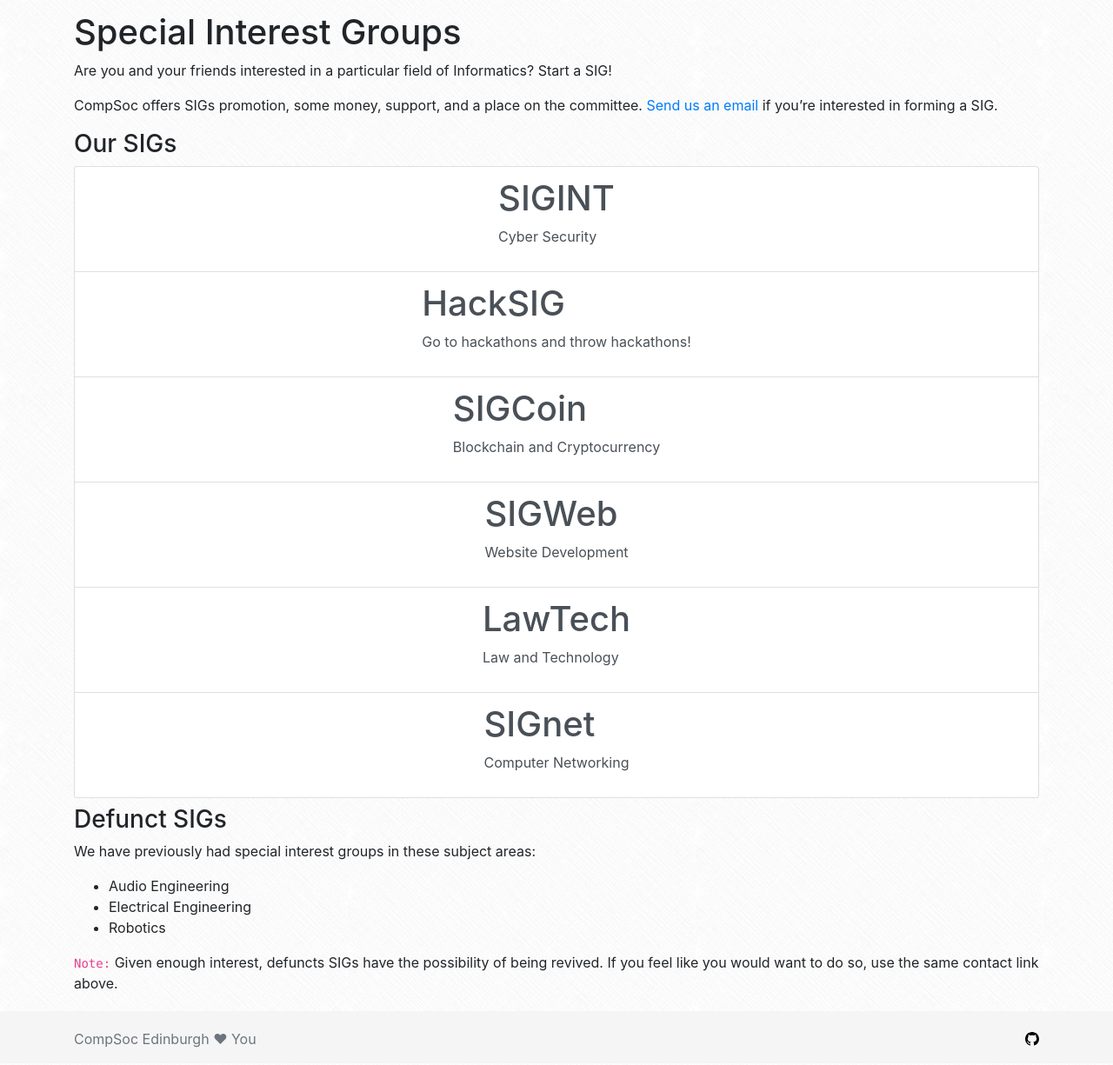
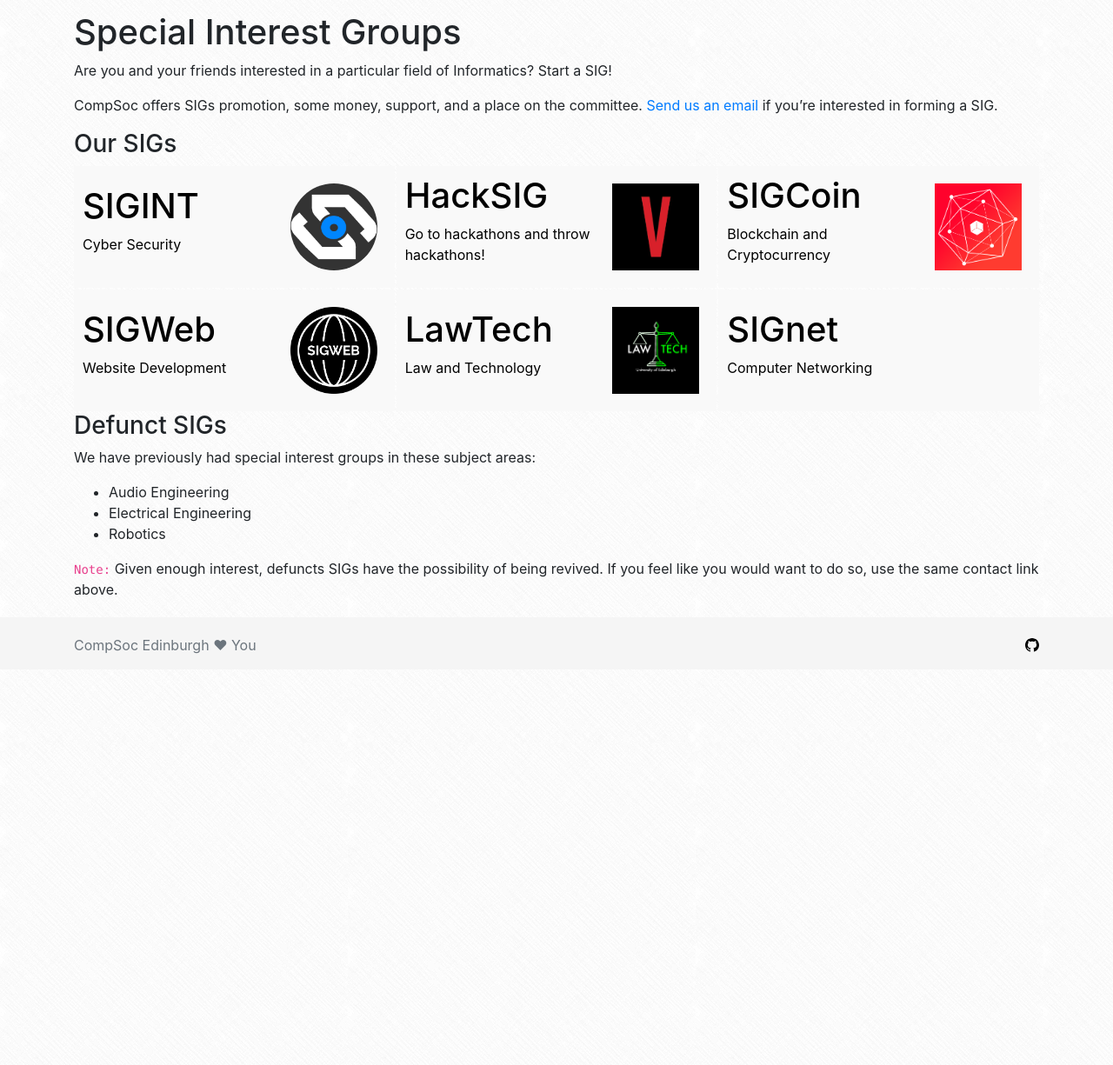
Before and after one commit to compsoc-edinburgh/website, a Jekyll site: the page built from _pages/sigs.md, in a window 1280 px wide. Shown: the part 346-1571 px from the top of the page at 87% size. Built offline with Jekyll 4.4.1, drawn with Linux system fonts in a browser that asks for light colours; nearby versions of some CDN libraries; after the commit the page ends 1118 px from its top, so only the background shows below that.

Commit message:
Paste grid from front page into the SIGs page

```diff
--- a/_pages/sigs.md
+++ b/_pages/sigs.md
@@ -9,18 +9,23 @@ Are you and your friends interested in a particular field of Informatics? Start
 CompSoc offers SIGs promotion, some money, support, and a place on the committee. [Send us an email]({{ site.baseurl }}/contact) if you're interested in forming a SIG.
 
 ### Our SIGs
-<div class="d-flex flex-wrap justify-content-center justify-content-sm-start mb-2">
+<div class="sigs__grid">
     {% for sig in site.data.sigs %}
-      {% if sig.url %}
-        <a href="{{ sig.url }}" class="sigs-item d-flex list-group-item list-group-item-action align-items-center justify-content-center">
-      {% else %}
-        <a href="{{ site.baseurl }}/sigs/{{ sig.slug }}" class="sigs-item d-flex list-group-item list-group-item-action align-items-center justify-content-center">
-      {% endif %}
-          <div class="d-block">
-              <h1>{{ sig.title }}</h1>
-              <p>{{ sig.description }}</p>
-          </div>
-      </a>
+        {% if sig.url %}
+            {% assign sighref = sig.url %}
+        {% else %}
+            {% capture sighref %} {{ site.baseurl }}/sigs/{{ sig.slug }} {% endcapture %}
+        {% endif %}
+    <a href="{{ sighref }}" class="sigs__sig">
+        <div class="sigs__sigtext">
+            <h1>{{ sig.title }}</h1>
+            <p>{{ sig.description }}</p>
+        </div>
+        {% if sig.image %}
+        <img src="{{ site.baseurl }}/static/img/sigs/{{ sig.slug }}.png" class="sigs__img"
+                                                                         style="background-color: {{ sig.colour }}; border-radius: {{ sig.radius }}"/>
+        {% endif %}
+    </a>
     {% endfor %}
 </div>
 
```
